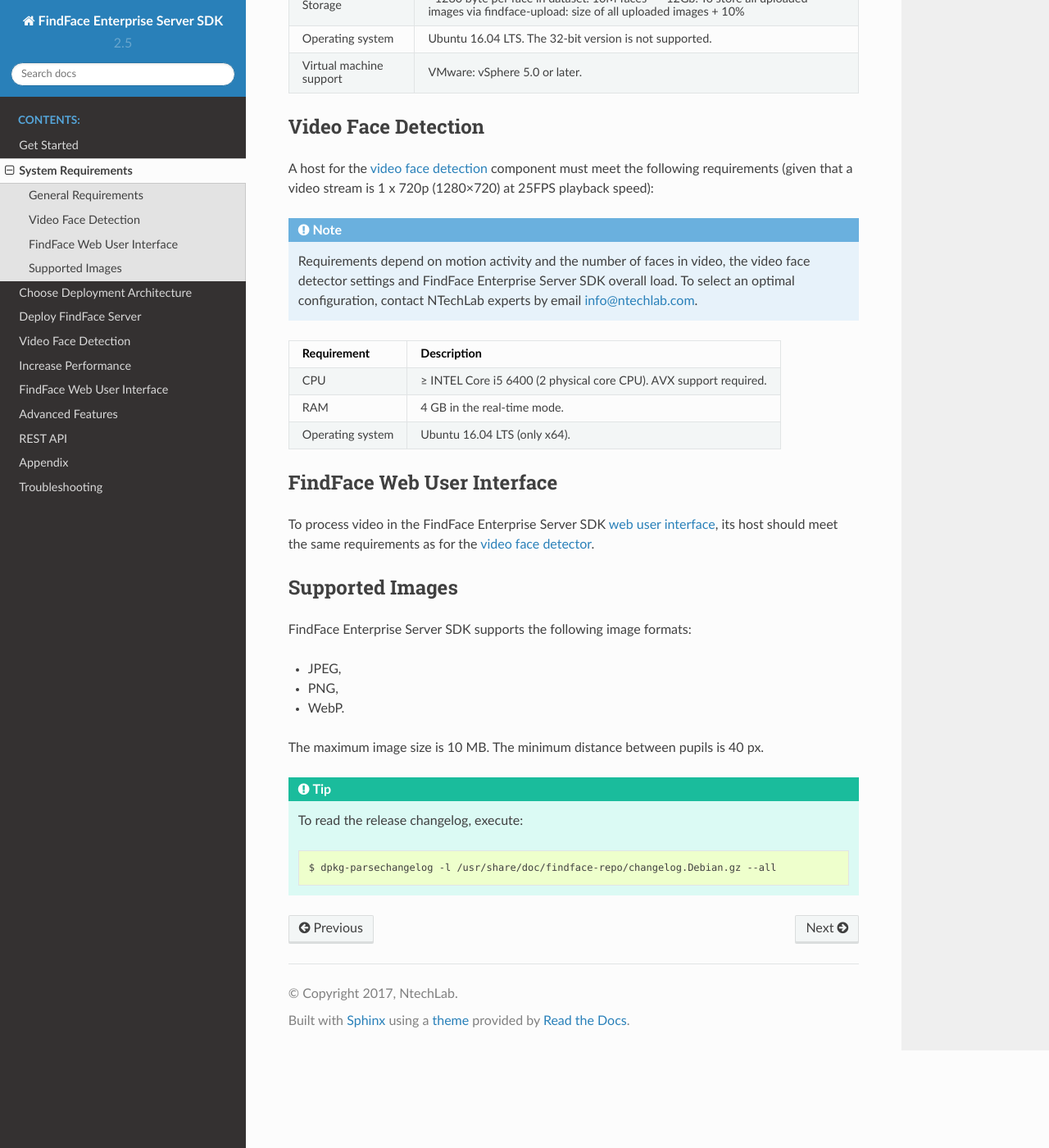
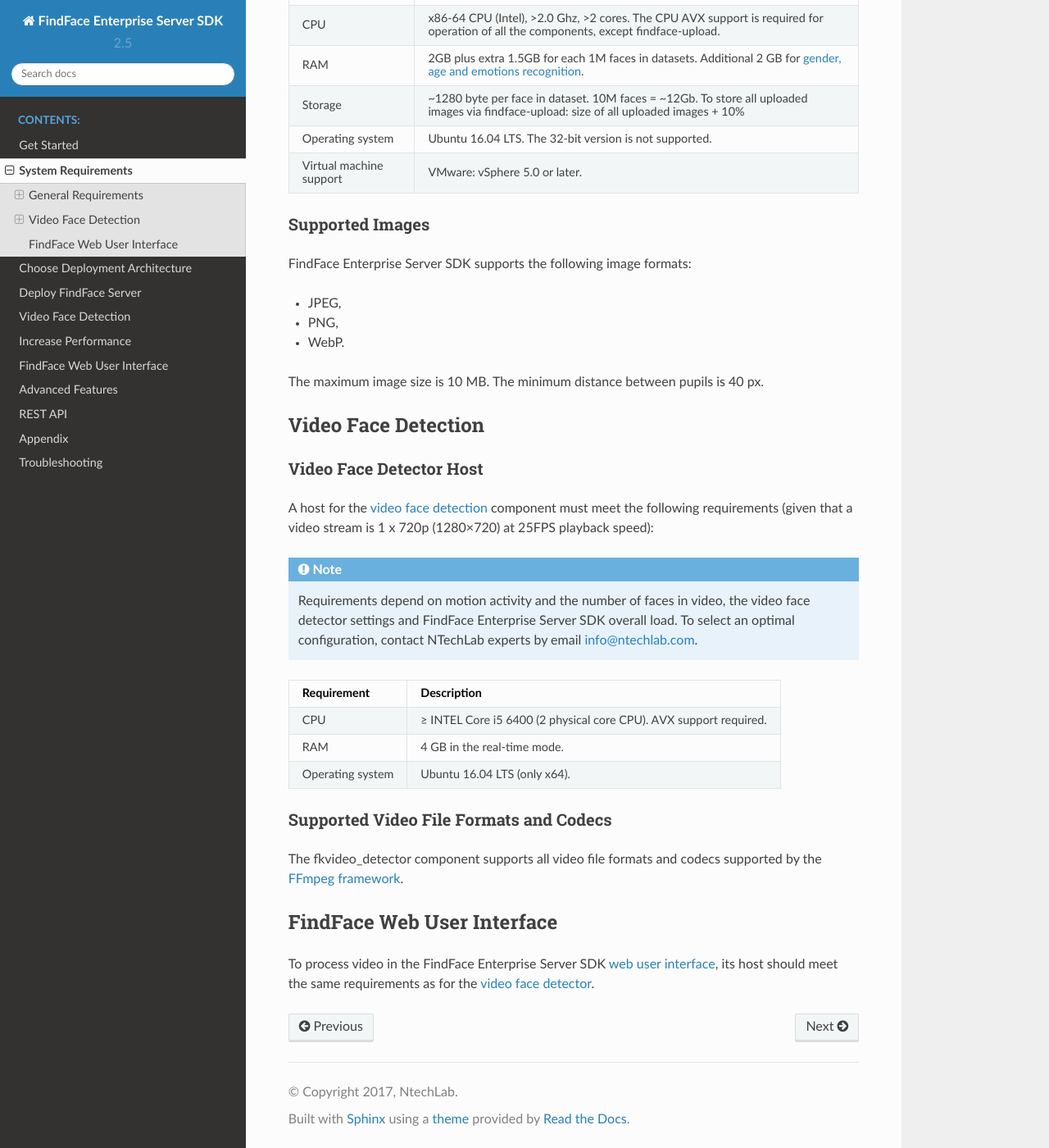
Before and after one commit to NTech-Lab/docs, a Sphinx documentation site: the page built from docs/system_requirements.rst, in a window 1280 px wide and 1400 px high, scrolled down 766 px. Shown: the whole window at 82% size. Built offline with Sphinx 7.4.7 and the Read the Docs theme 2.0.0, drawn with Linux system fonts in a browser that asks for light colours; some of the changed text lies outside the part shown.

Commit message:
Video file formats

```diff
--- a/docs/fkvideo_about.rst
+++ b/docs/fkvideo_about.rst
@@ -3,7 +3,7 @@
 About Video Face Detection
 =============================
 
-To add video face detection to your FindFace Server Enterprise SDK instance, you need the :program:`fkvideo_detector` component. This component extracts faces from video and posts them to FindFace Server over API for further processing. It can work with both live streams and files.
+To add video face detection to your FindFace Server Enterprise SDK instance, you need the :program:`fkvideo_detector` component. This component extracts faces from video and posts them to FindFace Server over API for further processing. It can work with both live streams and files, and supports all video file formats and codecs supported by the `FFmpeg framework <https://www.ffmpeg.org/general.html#Supported-File-Formats_002c-Codecs-or-Features>`__.
 
 .. contents:: In this section:
 
--- a/docs/system_requirements.rst
+++ b/docs/system_requirements.rst
@@ -38,11 +41,25 @@
 +--------------------+-----------------------------------------------------------------------------+
 
 
+Supported Images
+-----------------------------
+
+FindFace Enterprise Server SDK supports the following image formats:
+
+* JPEG,
+* PNG,
+* WebP.
+
+The maximum image size is 10 MB. The minimum distance between pupils is 40 px.
+
+
 .. _video-requirements:
 
 Video Face Detection
 =================================
 
+Video Face Detector Host
+----------------------------------
 
 A host for the :ref:`video face detection <video>` component must meet the following requirements (given that a video stream is 1 x 720p (1280×720) at 25FPS playback speed):
 
@@ -61,26 +78,13 @@
 +------------------------+-------------------------------------------------------------------------+
 
 
+Supported Video File Formats and Codecs
+-------------------------------------------------
+
+The fkvideo_detector component supports all video file formats and codecs supported by the `FFmpeg framework <https://www.ffmpeg.org/general.html#Supported-File-Formats_002c-Codecs-or-Features>`__.
+
+
 FindFace Web User Interface
 =================================
 
 To process video in the FindFace Enterprise Server SDK :ref:`web user interface <ffui>`, its host should meet the same requirements as for the :ref:`video face detector <video-requirements>`.
-
-Supported Images
-===============================
-
-FindFace Enterprise Server SDK supports the following image formats:
-
-* JPEG,
-* PNG,
-* WebP.
-
-The maximum image size is 10 MB. The minimum distance between pupils is 40 px.
-
-
-.. tip::
-    To read the release changelog, execute:
-
-    .. code::
-
-       $ dpkg-parsechangelog -l /usr/share/doc/findface-repo/changelog.Debian.gz --all
```
Also changed, not shown: other parts of docs/system_requirements.rst (+3 -0 lines), docs/index.rst (+9 -0 lines).
